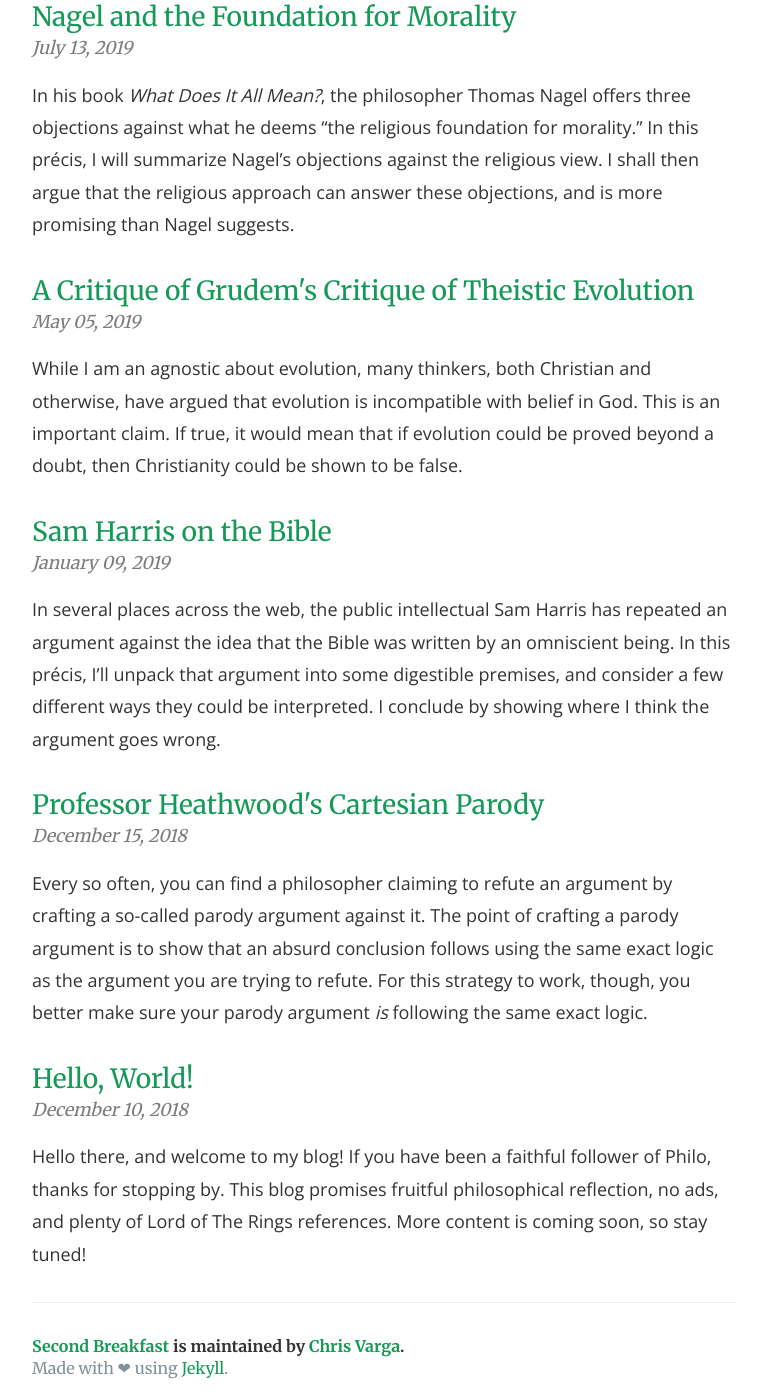
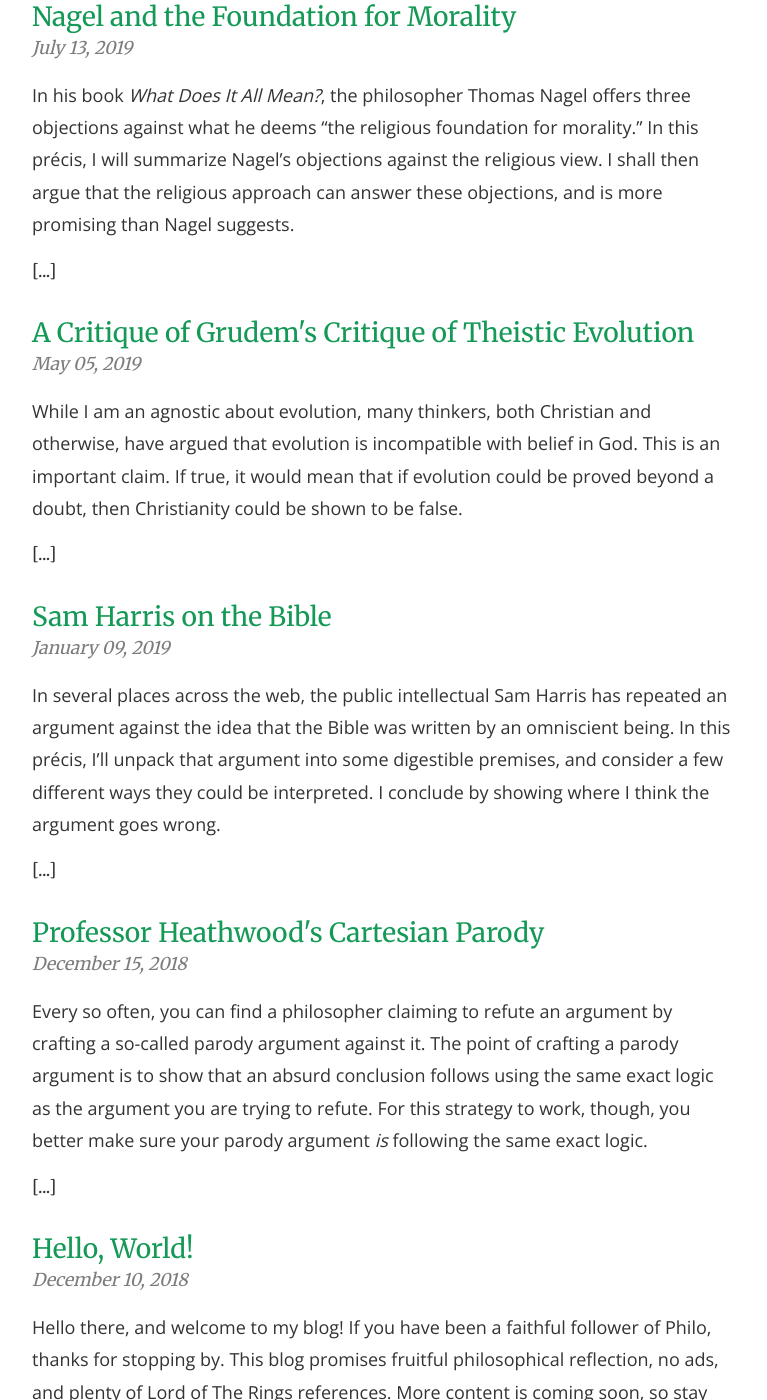
Before and after one commit to second-breakfast/second-breakfast.github.io, a Jekyll site: the page built from index.html, in a window 1280 px wide and 1400 px high, scrolled down 327 px. Shown: the whole window, without its empty margins (256-1023 px from the left). Built offline with Jekyll 4.4.1, drawn with Linux system fonts in a browser that asks for light colours; the list of posts is cut into pages by our own code.

Commit message:
Add ellipsis after post excerpts

```diff
--- a/index.html
+++ b/index.html
@@ -7,6 +7,6 @@
   {% for post in site.posts %}
     <h2><a href = "{{ site.baseurl }}{{post.url}}">{{ post.title }}</a></h2>
     <span class="date">{{ post.date | date: '%B %d, %Y' }}</span>
-    <p>{{ post.excerpt }}</p>
+    <p>{{ post.excerpt }} [...]</p>
   {% endfor %}
 </div>
```
